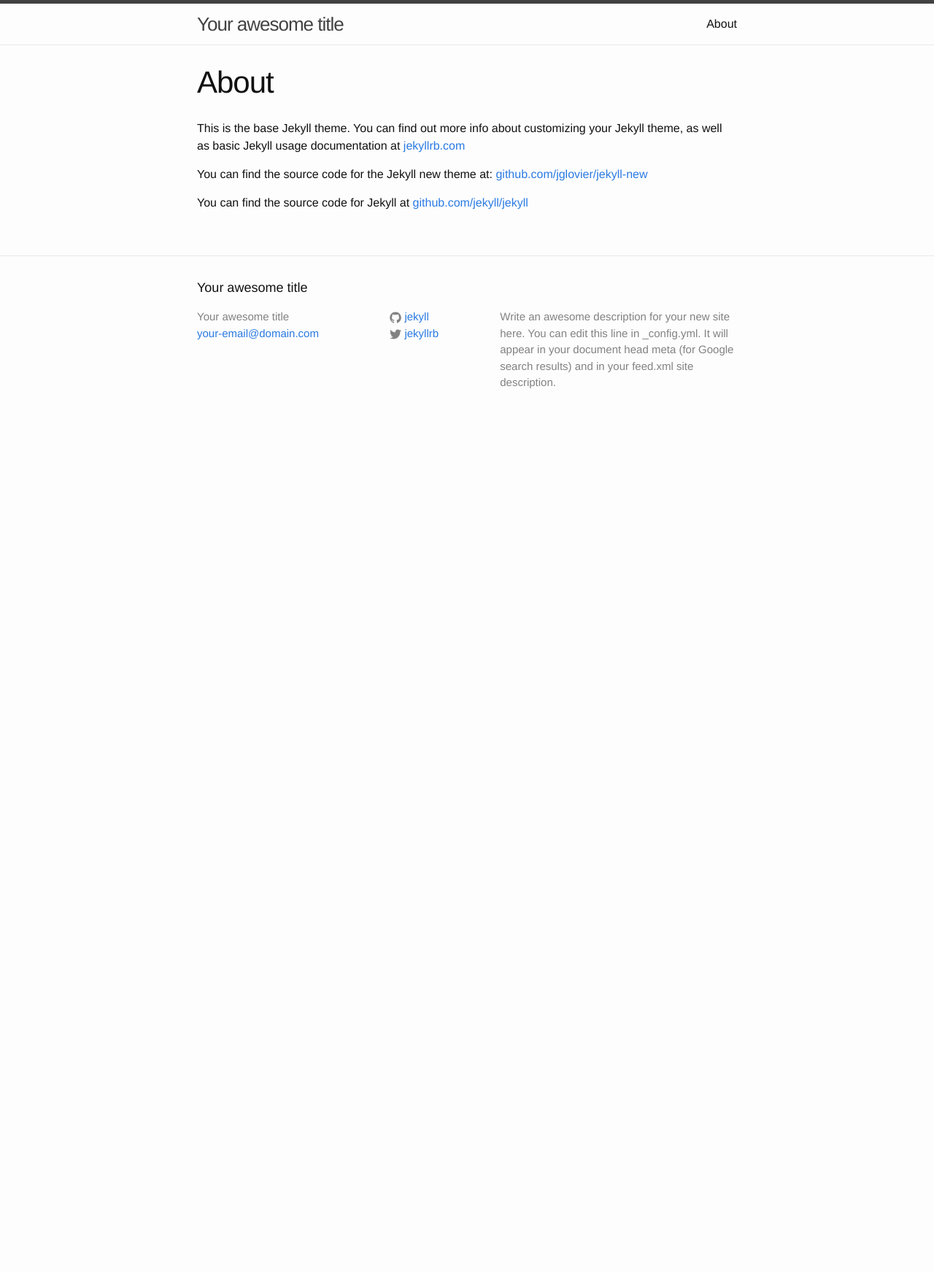
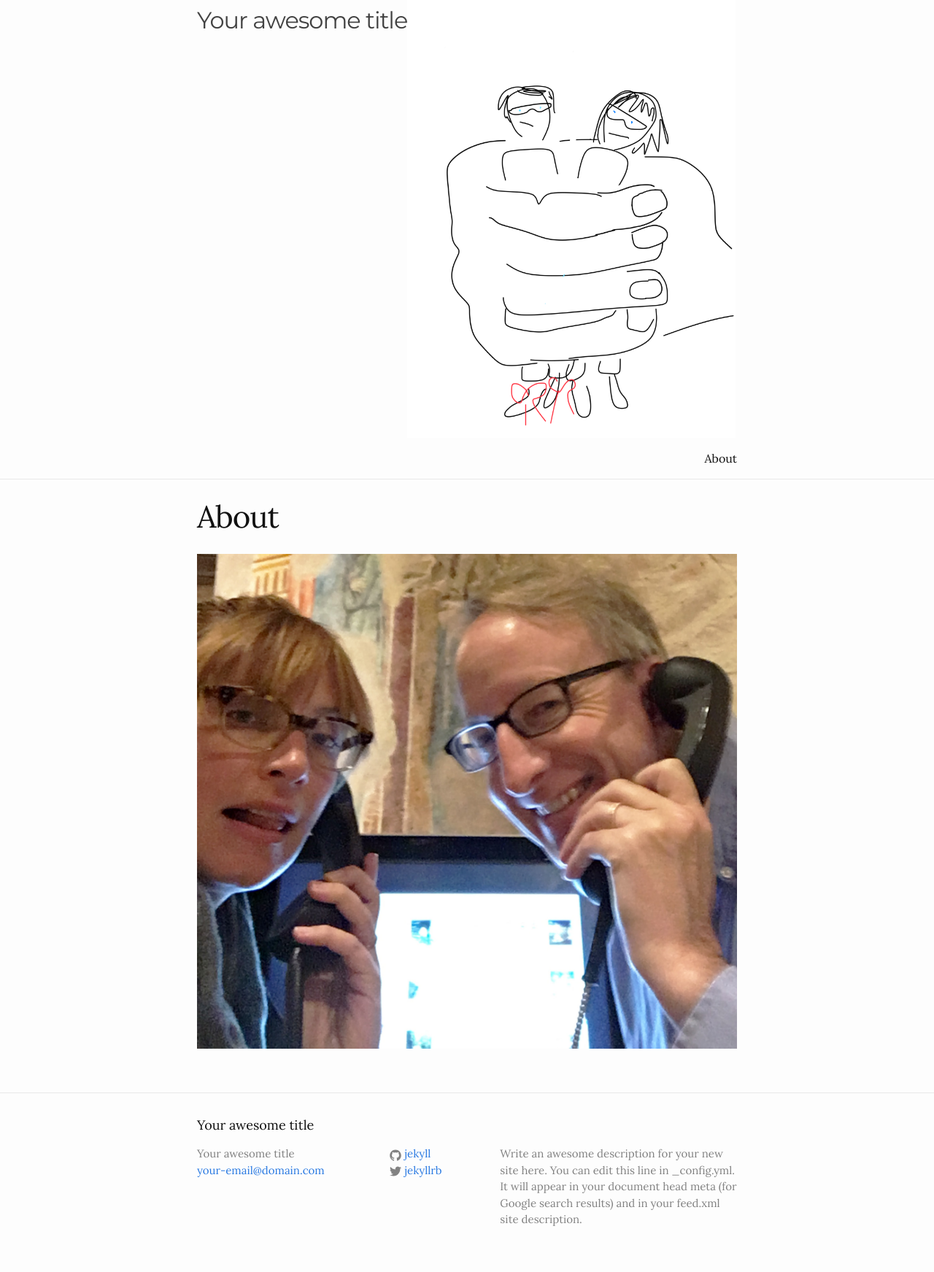
Before and after one commit to seancarman/seancarman.github.io, a Jekyll site: the page built from about.md, in a window 1280 px wide. Shown: the whole page at 73% size. Built offline with Jekyll 4.4.1, drawn with Linux system fonts in a browser that asks for light colours; before the commit the page ends 900 px from its top, so only the background shows below that.

Commit message:
start of blog

```diff
--- a/_includes/head.html
+++ b/_includes/head.html
@@ -9,4 +9,5 @@
   <link rel="stylesheet" href="{{ "/css/main.css" | prepend: site.baseurl }}">
   <link rel="canonical" href="{{ page.url | replace:'index.html','' | prepend: site.baseurl | prepend: site.url }}">
   <link rel="alternate" type="application/rss+xml" title="{{ site.title }}" href="{{ "/feed.xml" | prepend: site.baseurl | prepend: site.url }}" />
+<link href='https://fonts.googleapis.com/css?family=Montserrat|Lora:400,400italic' rel='stylesheet' type='text/css'>
 </head>
--- a/_includes/header.html
+++ b/_includes/header.html
@@ -3,6 +3,8 @@
   <div class="wrapper">
 
     <a class="site-title" href="{{ site.baseurl }}/">{{ site.title }}</a>
+
+    <img id="banner-img" src="/assets/goobs2.png">
 
     <nav class="site-nav">
       <a href="#" class="menu-icon">
--- a/_sass/_layout.scss
+++ b/_sass/_layout.scss
@@ -2,7 +2,6 @@
  * Site header
  */
 .site-header {
-    border-top: 5px solid $grey-color-dark;
     border-bottom: 1px solid $grey-color-light;
     min-height: 56px;
 
@@ -11,7 +10,8 @@
 }
 
 .site-title {
-    font-size: 26px;
+    font-family: 'Montserrat', sans-serif;
+    font-size: 32px;
     line-height: 56px;
     letter-spacing: -1px;
     margin-bottom: 0;
@@ -21,6 +21,10 @@
     &:visited {
         color: $grey-color-dark;
     }
+}
+
+#banner-img {
+    max-width: 450px;
 }
 
 .site-nav {
--- a/about.md
+++ b/about.md
@@ -4,8 +4,4 @@ title: About
 permalink: /about/
 ---
 
-This is the base Jekyll theme. You can find out more info about customizing your Jekyll theme, as well as basic Jekyll usage documentation at [jekyllrb.com](http://jekyllrb.com/)
-
-You can find the source code for the Jekyll new theme at: [github.com/jglovier/jekyll-new](https://github.com/jglovier/jekyll-new)
-
-You can find the source code for Jekyll at [github.com/jekyll/jekyll](https://github.com/jekyll/jekyll)
+![This is us](/assets/onthephone.JPG)
--- a/css/main.scss
+++ b/css/main.scss
@@ -6,7 +6,7 @@
 
 
 // Our variables
-$base-font-family: Helvetica, Arial, sans-serif;
+$base-font-family: 'Lora', serif;
 $base-font-size:   16px;
 $small-font-size:  $base-font-size * 0.875;
 $base-line-height: 1.5;
--- a/index.html
+++ b/index.html
@@ -18,6 +18,6 @@ layout: default
     {% endfor %}
   </ul>
 
-  <p class="rss-subscribe">subscribe <a href="{{ "/feed.xml" | prepend: site.baseurl }}">via RSS</a></p>
+<!--   <p class="rss-subscribe">subscribe <a href="{{ "/feed.xml" | prepend: site.baseurl }}">via RSS</a></p> -->
 
 </div>
```
Also changed, not shown: _posts/2015-11-03-first-post.markdown (added, +7 -0 lines), _posts/2015-11-03-welcome-to-jekyll.markdown (deleted, +0 -25 lines), assets/goobs.png (added), assets/goobs2.png (added), assets/onthephone.JPG (added).
